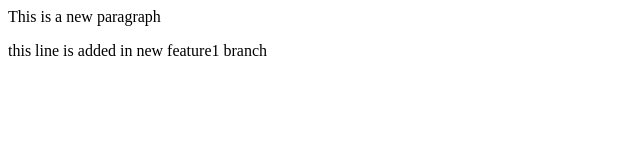
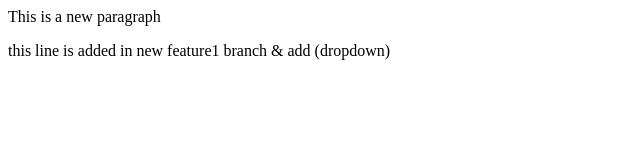
Before and after one commit to Harshitg03/localrepo, a plain HTML site: page index.html in a window 1280 px wide. Shown: the whole page, without its empty margins (0-640 px from the left). Drawn offline with Linux system fonts and the light colour scheme.

```diff
--- a/index.html
+++ b/index.html
@@ -1,2 +1,2 @@
 <p>This is a new paragraph</p>
-<p> this line is added in new feature1 branch</p>
+<p> this line is added in new feature1 branch & add (dropdown)</p>
```
